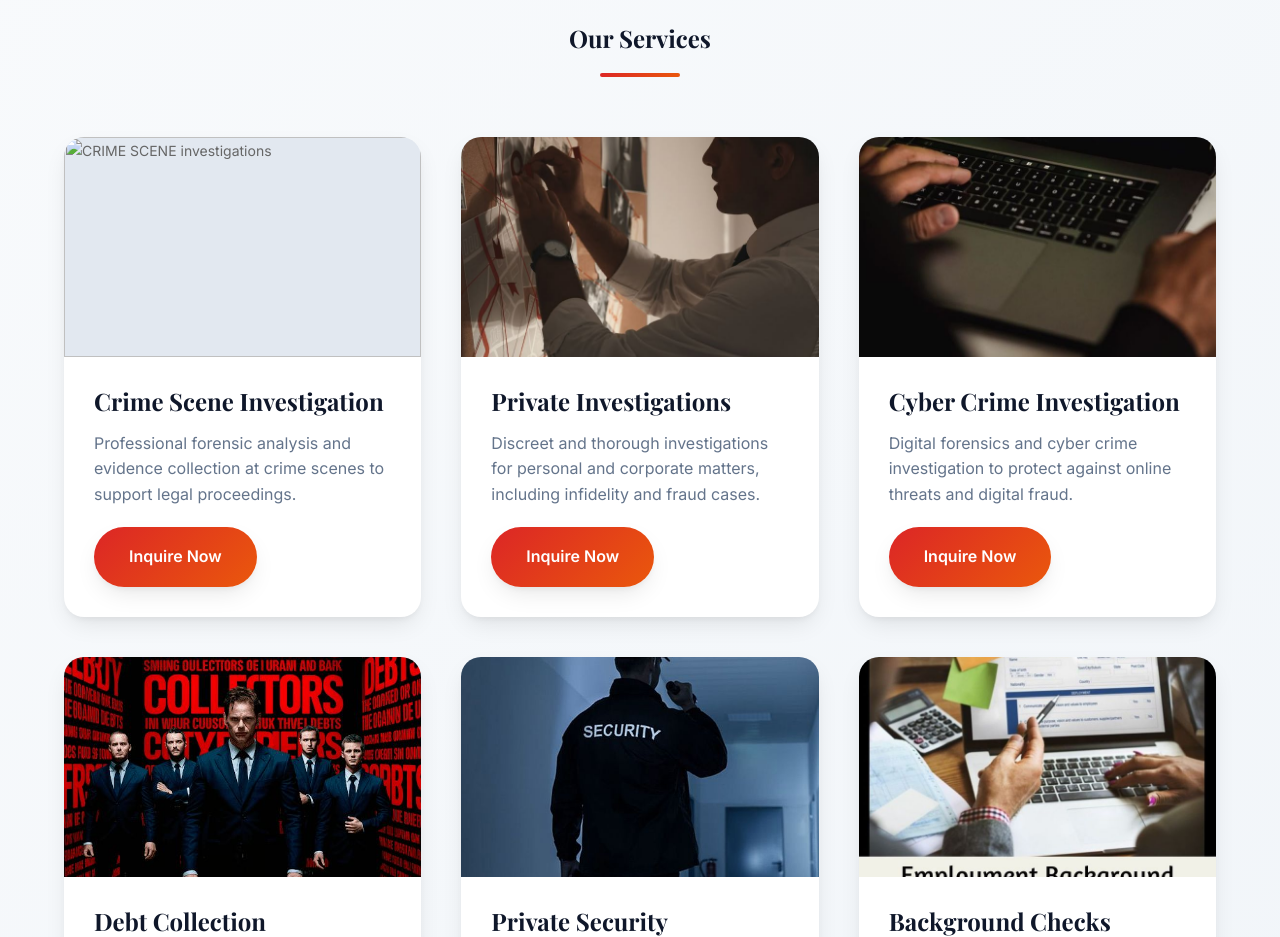
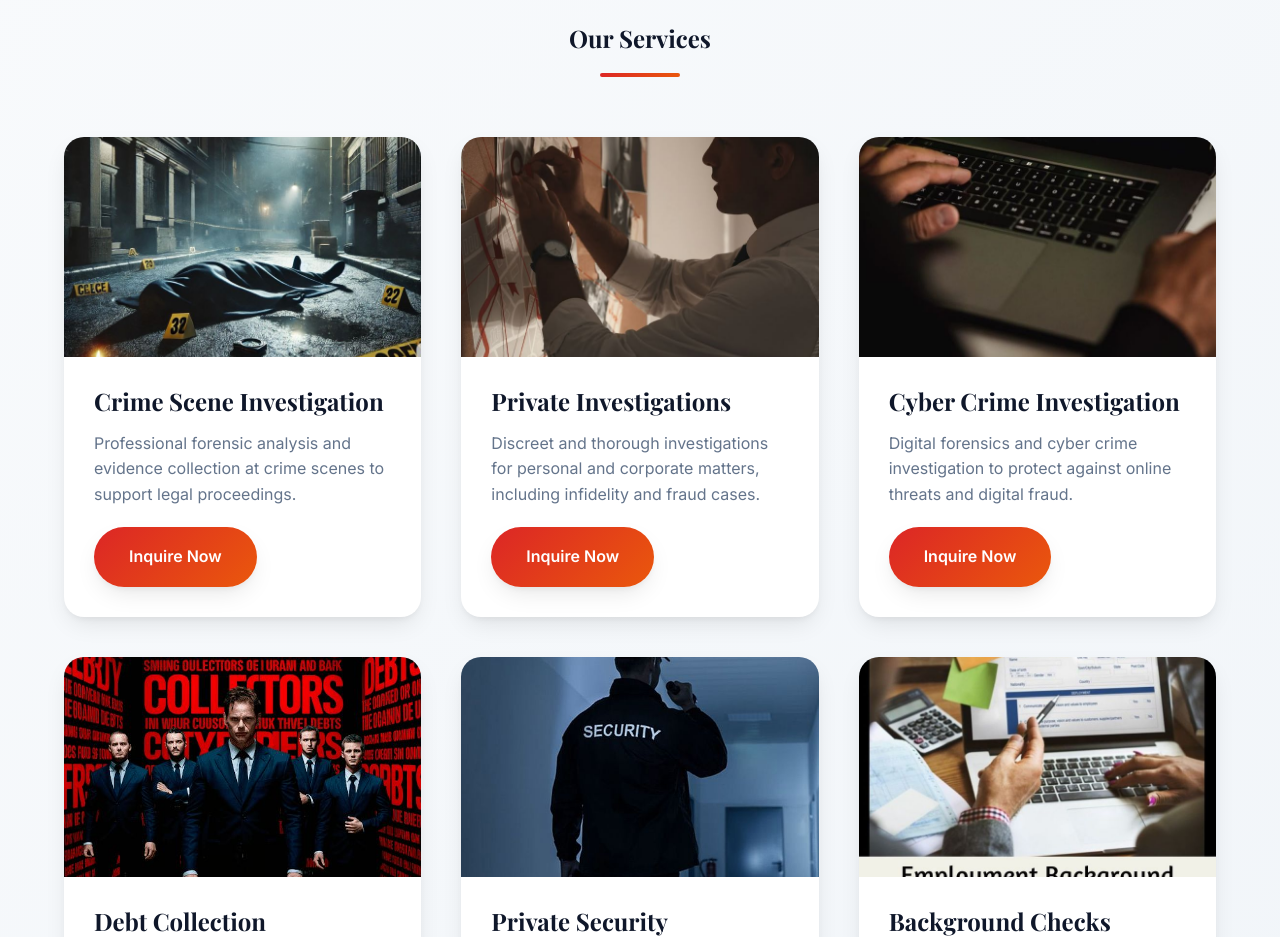
Before and after one commit to hackersantoz905-hue/ejcorporatesecurity, a plain HTML site: page index.html in a window 1280 px wide. Shown: the part 1280-2217 px from the top of the page. Drawn offline with nearby package versions, Linux system fonts and the light colour scheme; the site is published under a folder, as on GitHub Pages, so addresses that start at the root find nothing.

Commit message:
Update index.html

```diff
--- a/index.html
+++ b/index.html
@@ -1345,7 +1345,7 @@
               <img
                 class="SI"
                 style="width: 100%; height: 100%; object-fit: cover"
-                src="/crime scene investigations.jpeg"
+                src="crime scene investigations.jpeg"
                 alt="CRIME SCENE investigations"
               />
             </div>
```
